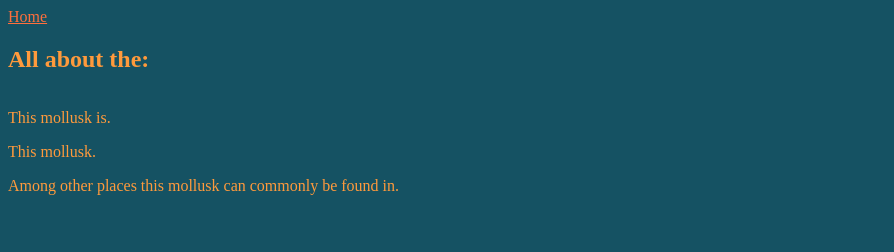
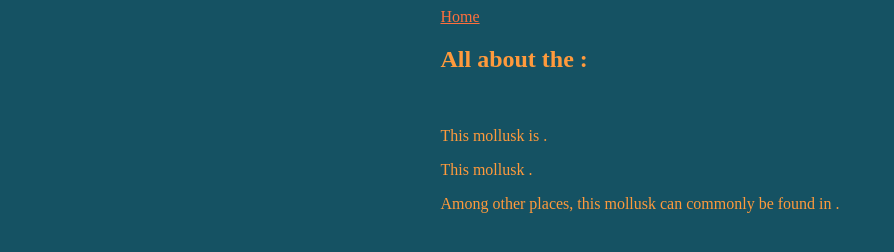
Before and after one commit to Colter-Garrison/list-detail-from-scratch, a plain HTML site: page mollusk-page/index.html in a window 1280 px wide. Shown: the whole page, without its empty margins (0-894 px from the left). Drawn offline with Linux system fonts and the light colour scheme.

Commit message:
happy for now

```diff
--- a/mollusk-page/index.html
+++ b/mollusk-page/index.html
@@ -15,7 +15,7 @@
         <img id="mollusk-image" />
         <p id="p-native">This mollusk is <span id="mollusk-native"></span>.</p>
         <p id="p-length">This mollusk <span id="mollusk-length"></span>.</p>
-        <p id="p-found">Among other places this mollusk can commonly be found in <span id="mollusk-found"></span>.</p>
+        <p id="p-found">Among other places, this mollusk can commonly be found in <span id="mollusk-found"></span>.</p>
     </section>
 </body>
     <script src="./mollusk-page.js" type="module"></script>
--- a/styles/mollusks.css
+++ b/styles/mollusks.css
@@ -1,30 +1,14 @@
 body {
     background: #155263;
     color: #ff9a3c;
+    display:flex;
+    justify-content: center;
 }
 
 #home {
     color: #ff6f3c;
-    display: flex;
-}
-
-#mollusk-names {
-    display: flex;
 }
 
 #mollusk-image {
     border-radius: 10%;
-    display: flex;
 }
-
-#p-native {
-    display: flex;
-}
-
-#p-length {
-    display: flex;
-}
-
-#p-found {
-    display: flex;
-}
```
